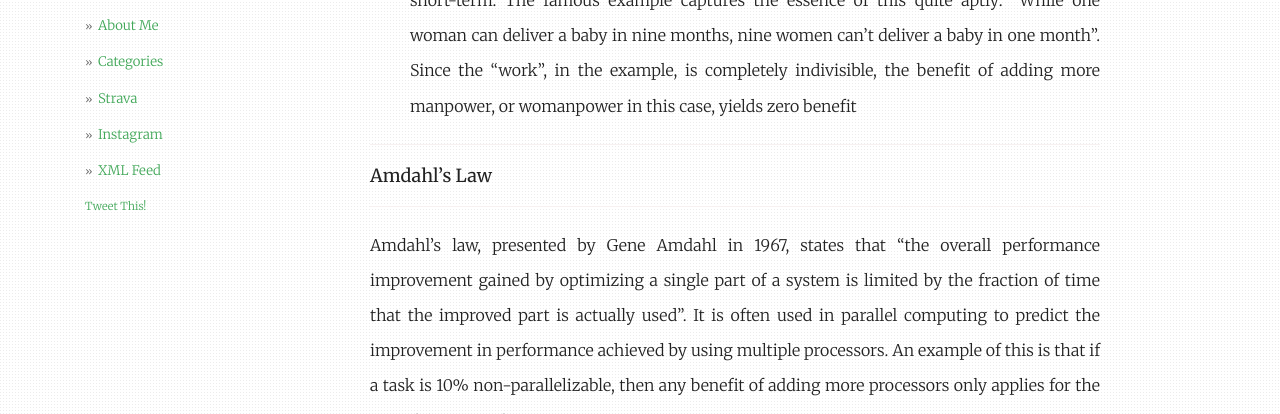
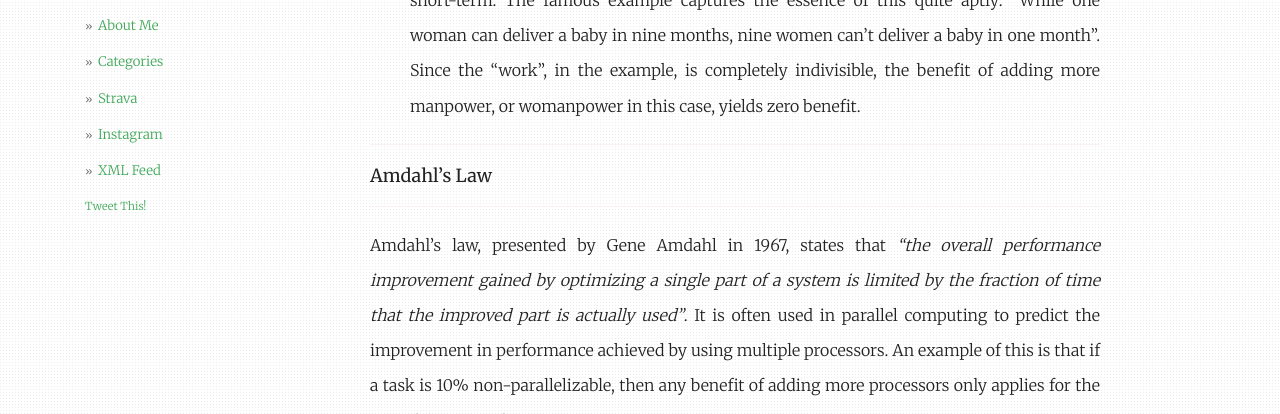
Before and after one commit to outofdesk/outofdesk.github.io, a Jekyll site: the page built from _posts/2022-03-29-brooks-law-amdahls-law.md, in a window 1280 px wide and 1400 px high, scrolled down 393 px. Shown: the part 376-790 px from the top of the window. Built offline with Jekyll 4.4.1, drawn with Linux system fonts in a browser that asks for light colours; nearby versions of some CDN libraries; comment, search, counter and statistics services are not loaded; some of the changed text lies outside the part shown.

Commit message:
updates brooks law and amdahls law

```diff
--- a/_posts/2022-03-29-brooks-law-amdahls-law.md
+++ b/_posts/2022-03-29-brooks-law-amdahls-law.md
@@ -14,14 +14,14 @@
 
 The reasons as explained by Brooks are three-fold, which I thik can be reduced to the following two, after merging last two of the original three together
 * Any time spent in getting the newer members productive, is time stolen from the time until the deadline
-* Inherent lack of divisibility – The less divisible the tasks are, the more the time spent in managing their dependencies and communication. Again, any time not directly spent in working towards the delivery is time stolen from the time until the deadline, at least in the short-term. The famous example captures the essence of this quite aptly: “While one woman can deliver a baby in nine months, nine women can’t deliver a baby in one month”. Since the “work”, in the example, is completely indivisible, the benefit of adding more manpower, or womanpower in this case, yields zero benefit
+* Inherent lack of divisibility – The less divisible the tasks are, the more the time spent in managing their dependencies and communication. Again, any time not directly spent in working towards the delivery is time stolen from the time until the deadline, at least in the short-term. The famous example captures the essence of this quite aptly: “While one woman can deliver a baby in nine months, nine women can’t deliver a baby in one month”. Since the “work”, in the example, is completely indivisible, the benefit of adding more manpower, or womanpower in this case, yields zero benefit.
 
 ----
 
 #### Amdahl's Law
 ----
 
-Amdahl’s law, presented by Gene Amdahl in 1967, states that "the overall performance improvement gained by optimizing a single part of a system is limited by the fraction of time that the improved part is actually used". It is often used in parallel computing to predict the improvement in performance achieved by using multiple processors. An example of this is that if a task is 10% non-parallelizable, then any benefit of adding more processors only applies for the rest of the 90% of it.
+Amdahl’s law, presented by Gene Amdahl in 1967, states that *"the overall performance improvement gained by optimizing a single part of a system is limited by the fraction of time that the improved part is actually used"*. It is often used in parallel computing to predict the improvement in performance achieved by using multiple processors. An example of this is that if a task is 10% non-parallelizable, then any benefit of adding more processors only applies for the rest of the 90% of it.
 
 While the language used to describe them and the realms they are applied in are different, the idea is the same. In fact, Amdahl’s law is a general case of Brooks' law.
 
@@ -31,5 +31,14 @@
 
 A deadline is the time at which you’re expected to be completed with the project. Let’s say the deadline is time D. If the time at which you add more resources is time T, then you'd get the most benefit out of adding more people to a project if the period they are actually contributing directly towards the release is D-T, i.e. all the rest of the time until the deadline. But since a non-trivial amount of time is lost in bringing them up to speed, your team ends up spending until, let's say, time X. Hence the fraction of time the additional resources(improved part) are actually used is limited to *D-T-X* at most, assuming no further dependencies and communication. If the project is already running behind schedule, it means that you just stole precious time, most likely leading to missing the deadline. The overall benefit is hence limited by the indivisibility of tasks in some parts of the project.
 
+----
+## Recommended Reading
+<br/>
 
-*****
+[Brooks' Law](https://en.wikipedia.org/wiki/Brooks%27s_law)
+
+[Amdahl's Law](https://en.wikipedia.org/wiki/Amdahl%27s_law)
+
+---
+
+*@out.of.desk*
```
Also changed, not shown: 3 other files.
